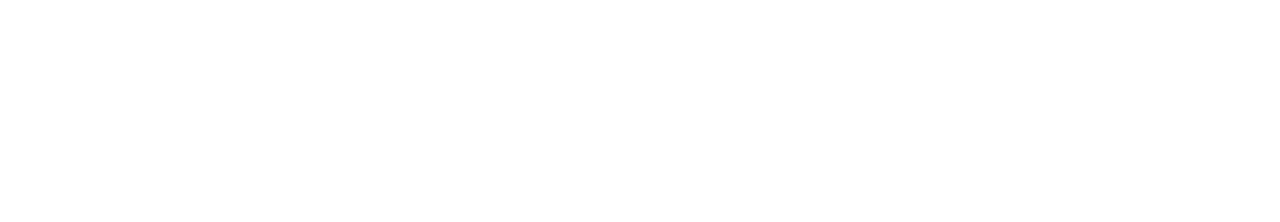
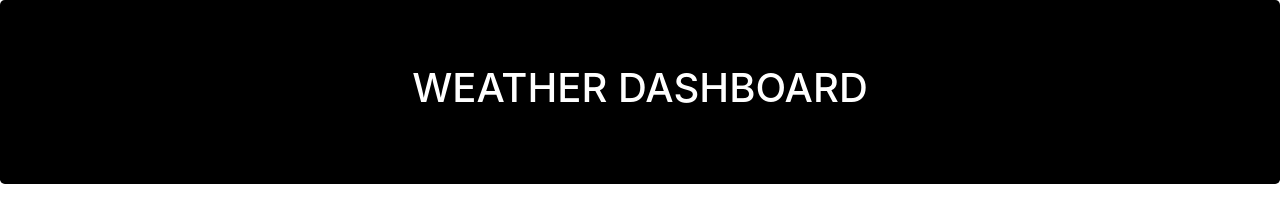
Before and after one commit to Star-Gibson/weather.dashboard, a plain HTML site: page index.html in a window 1280 px wide. Drawn offline with nearby package versions, Linux system fonts and the light colour scheme.

Commit message:
Added Heading w/ styles

```diff
--- a/assets/weather.css
+++ b/assets/weather.css
@@ -0,0 +1,10 @@
+.jumbotron{
+    background-color: black;
+    color: white;
+}
+.display-5 {
+    display:flex;
+    align-items: center;
+    justify-content: center;
+
+}
--- a/index.html
+++ b/index.html
@@ -6,6 +6,7 @@
     <meta name="viewport" content="width=device-width, initial-scale=1.0">
     <!--Bootstrap-->
     <link rel="stylesheet" href="https://stackpath.bootstrapcdn.com/bootstrap/4.3.1/css/bootstrap.min.css" />
+    <!--CSS-->
     <link rel="stylesheet" href="assets/weather.css" />
     <!--Title-->
     <title>Weather Dashboard</title>
@@ -13,6 +14,21 @@
 
 <body>
 
+    <!--Weather Dashboard Heading-->
+    <div class='jumbotron'>
+        <div class='container'>
+            <h1 class='display-5'>WEATHER DASHBOARD</h1>
+        </div>
+    </div>
+
+    <!--Container-->
+    <div class ='container-fluid'>
+
+
+
+
+
+    </div>
 
 
 
```
